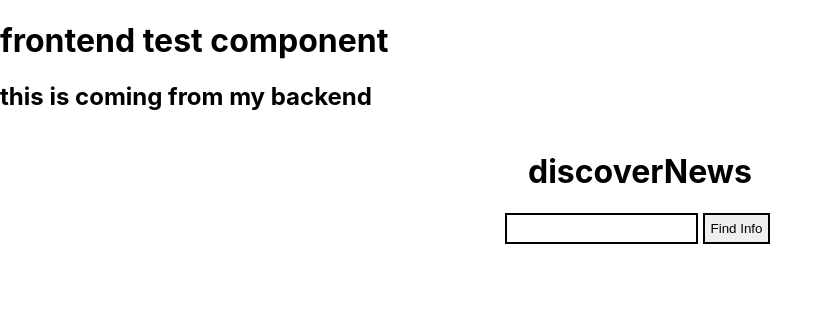
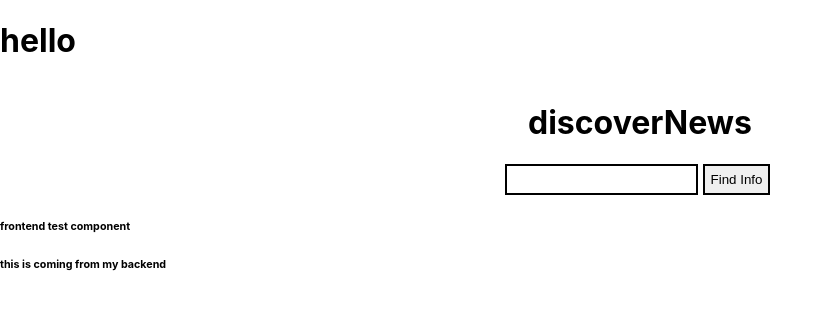
Before and after one commit to ahawkz/discover-podcasts-frontend, a React (Create React App) app: page / in a window 1280 px wide. Shown: the top 310 px of the page, without its empty margins (0-833 px from the left). Built offline with nearby package versions, Linux system fonts and the light colour scheme.

Commit message:
added header component and it renders hello at top of page

```diff
--- a/src/App.js
+++ b/src/App.js
@@ -1,12 +1,14 @@
 import React from 'react';
 import Test from './components/Test.js'
 import Search from './components/Search.js'
+import Header from './components/Header.js'
 
 function App() {
   return (
     <div className="App">
+        < Header/>
+        < Search />
         < Test/>
-        < Search />
     </div>
   );
 }
--- a/src/components/Header.js
+++ b/src/components/Header.js
@@ -0,0 +1,11 @@
+import React from 'react';
+
+class Header extends React.Component {
+  render(){
+    return(
+      <h1>hello</h1>
+    )
+  }
+}
+
+export default Header;
--- a/src/components/Test.js
+++ b/src/components/Test.js
@@ -23,8 +23,8 @@ class Test extends React.Component {
   render(){
     return(
       <div>
-        <h1>frontend test component</h1>
-        <h2>this is coming from my backend {this.state.message.message} </h2>
+        <h6>frontend test component</h6>
+        <h6>this is coming from my backend {this.state.message.message} </h6>
       </div>
     )
   }
```
